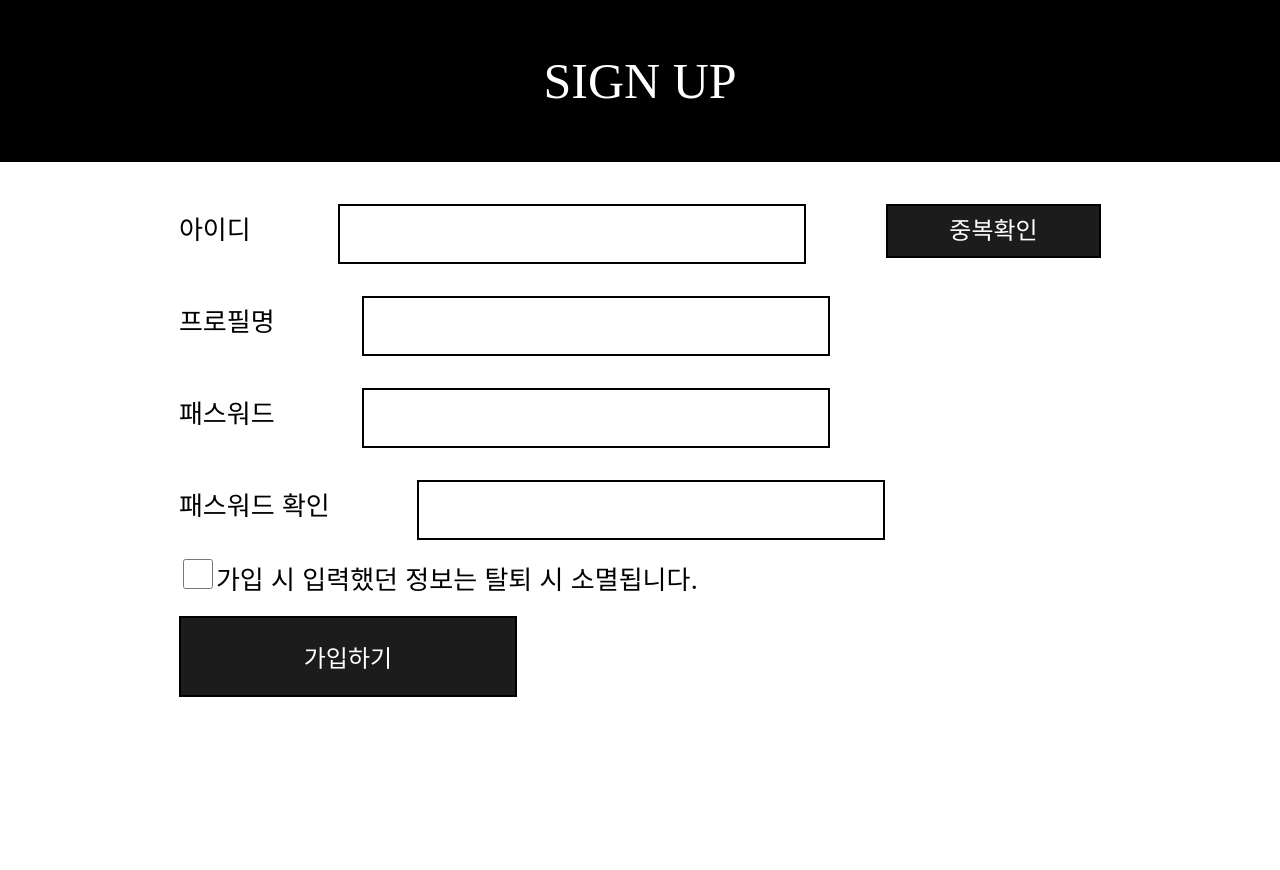
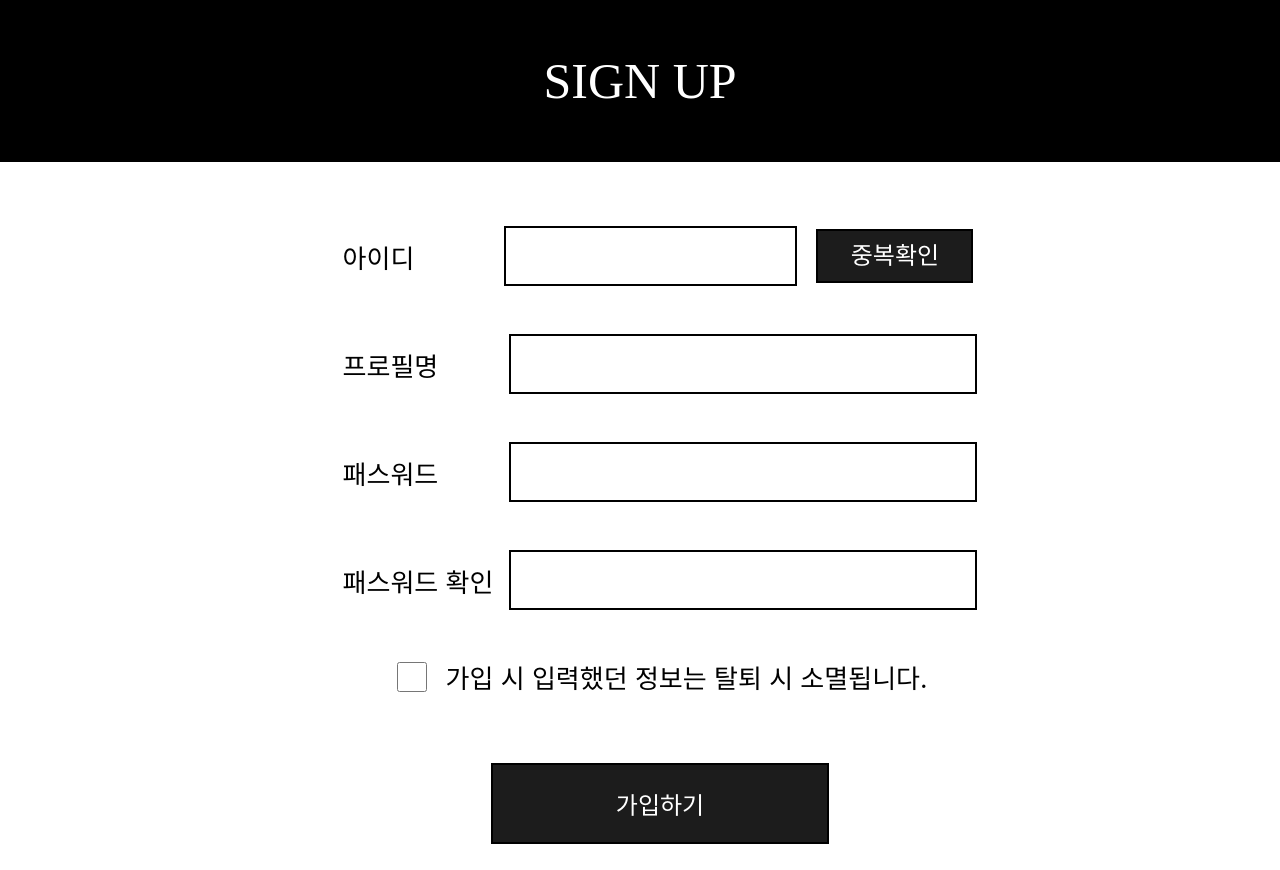
Before and after one commit to CLEO525/artconnect-frontend, a React (Create React App) app: page / in a window 1280 px wide. Before the commit the page ends 800 px from the top, so only its background shows below. Built offline with nearby package versions, Linux system fonts and the light colour scheme.

Commit message:
가입페이지 CSS최종
추후 컴포넌트 분리 필요

```diff
--- a/src/pages/JoinPage.jsx
+++ b/src/pages/JoinPage.jsx
@@ -32,16 +32,55 @@ const JoinHeader = styled.div`
 `;
 
 const StyledForm = styled.form`
-  margin-top: 1em;
+  margin-top: 3rem;
   font-size: 26px;
   width: auto;
   height: auto;
+  display: flex;
+  flex-direction: column;
+`;
+
+const StyledUl = styled.ul`
+  list-style: none;
+  display: flex;
+  flex-direction: column;
+  gap: 3rem;
+  margin-top: 1rem;
+
+  li:first-child {
+    justify-content: flex-start;
+    gap: 1.2rem;
+  }
+
+  li:first-child input {
+    width: 45%;
+    margin-left: 70px;
+  }
+
+  li:nth-child(5) {
+    display: flex;
+    justify-content: center;
+    align-items: center;
+    gap: 1rem;
+  }
+
+  li:nth-child(6) {
+    display: flex;
+    justify-content: center;
+    align-items: center;
+  }
+`;
+
+const StyledLi = styled.li`
+  display: flex;
+  justify-content: space-between;
+  align-items: center;
 `;
 
 const StyledInput = styled.input`
   width: 460px;
   height: 54px;
-  margin: 1rem 5rem;
+  margin-left: 1rem;
   background: #ffffff;
   border: 2px solid #000000;
 `;
@@ -52,7 +91,7 @@ const StyledCheckBox = styled.input`
 `;
 
 const DuplicatedId = styled.button`
-  width: 215px;
+  width: 157px;
   height: 54px;
   background: #1c1c1c;
   border: 2px solid #000000;
@@ -61,7 +100,7 @@ const DuplicatedId = styled.button`
   font-style: normal;
   font-weight: 400;
   font-size: 24px;
-  line-height: 27px;
+  line-height: 30px;
   :hover {
     color: #939393;
   }
@@ -93,22 +132,33 @@ export default function JoinPage(props) {
           <span>SIGN UP</span>
         </JoinHeader>
         <StyledForm>
+          <StyledUl>
+            <StyledLi>
               아이디 <StyledInput type="text" name="id"></StyledInput>
               <DuplicatedId type="button">중복확인</DuplicatedId>
-          <br />
-          프로필명 <StyledInput type="text" name="profileName"></StyledInput>
-          <br />
-          패스워드 <StyledInput type="password" name="password"></StyledInput>
-          <br />
+            </StyledLi>
+            <StyledLi>
+              프로필명{" "}
+              <StyledInput type="text" name="profileName"></StyledInput>
+            </StyledLi>
+            <StyledLi>
+              패스워드{" "}
+              <StyledInput type="password" name="password"></StyledInput>
+            </StyledLi>
+            <StyledLi>
               패스워드 확인{" "}
               <StyledInput type="password" name="passwordCheck"></StyledInput>
-          <br />
+            </StyledLi>
+            <StyledLi>
               <StyledCheckBox type="checkbox" id="joinCheck"></StyledCheckBox>
               <label htmlFor="joinCheck">
                 가입 시 입력했던 정보는 탈퇴 시 소멸됩니다.
               </label>
-          <br />
+            </StyledLi>
+            <StyledLi>
               <JoinCheckButton type="submit">가입하기</JoinCheckButton>
+            </StyledLi>
+          </StyledUl>
         </StyledForm>
       </Container>
     </Wrap>
```
Lines whose indentation alone changed are shown as unchanged.
